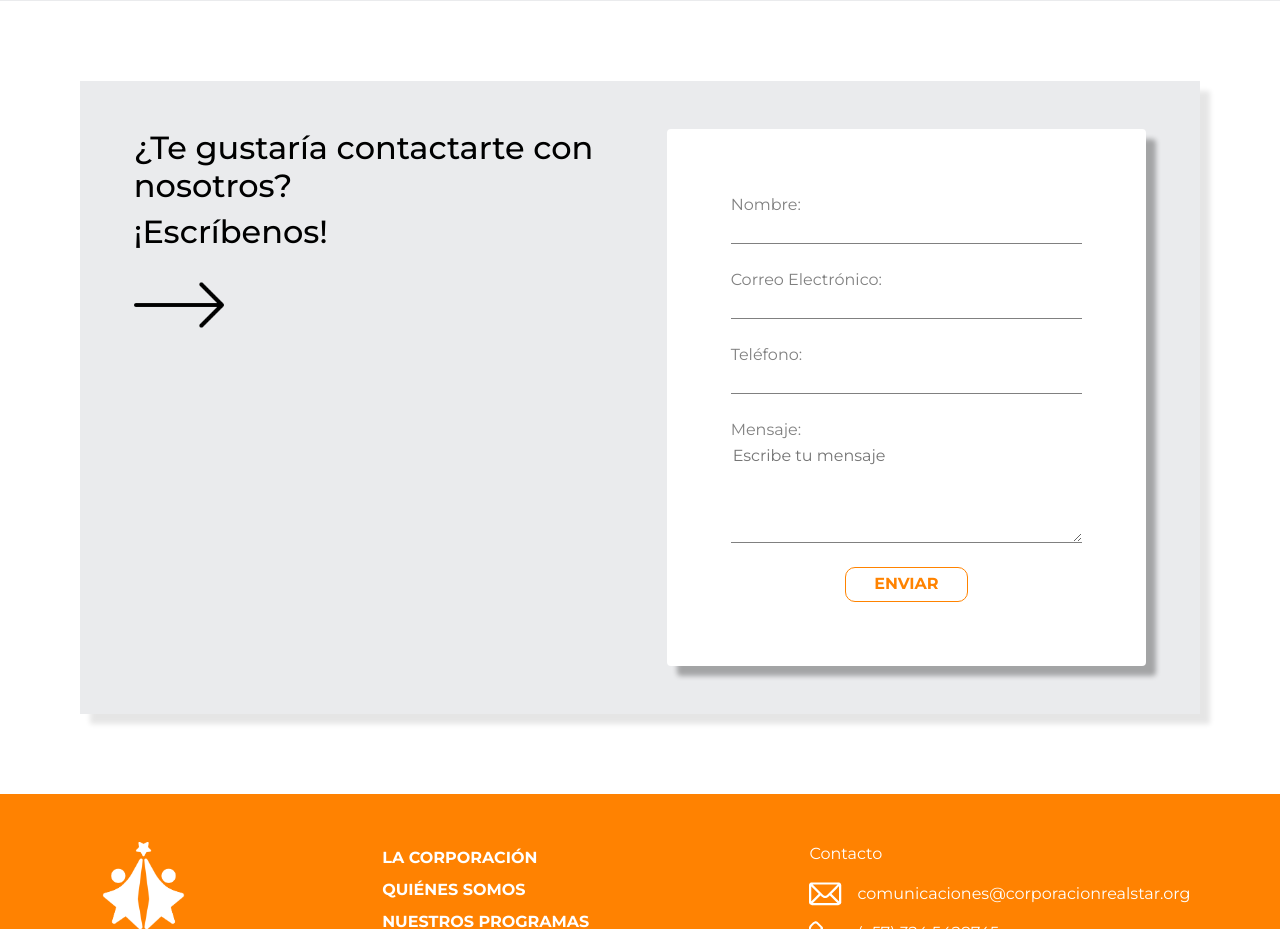
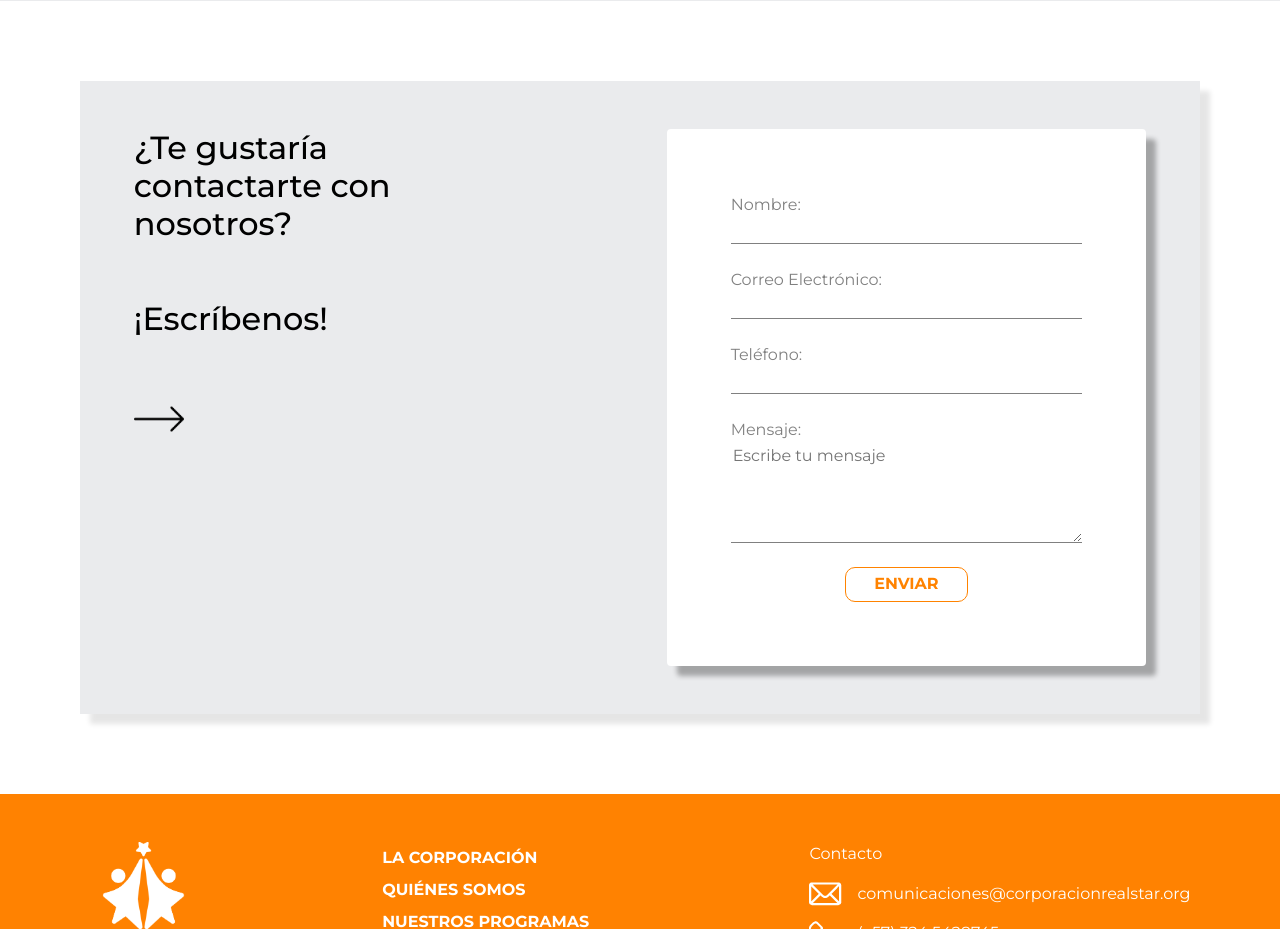
Before and after one commit to munozjeff/REALSTAR, a React (Vite) app in the folder client/: page / in a window 1280 px wide. Shown: the part 8500-9429 px from the top of the page. Built offline with nearby package versions, Linux system fonts and the light colour scheme; the HTML template or start-up script is replaced by a standard one; a web font is replaced by a local one.

Commit message:
margin contact form

```diff
--- a/client/src/components/Contact/Contact.jsx
+++ b/client/src/components/Contact/Contact.jsx
@@ -43,8 +43,13 @@ function Contact (){
     return(
         <section id="contact-form" className="contact-containet">
             <div className="contact-text">
-                <h2>¿Te gustaría contactarte con nosotros?</h2>
-                <h2>¡Escríbenos!</h2>
+                <div>
+                  <h2>¿Te gustaría <br/> contactarte con <br/> nosotros?</h2>
+                </div>
+                <div>
+                  <h2>¡Escríbenos!</h2>
+                </div>
+
                 <div>
                     <img src={right_arrow} alt="right-arrow"/>
                 </div>
--- a/client/src/components/Contact/styles.css
+++ b/client/src/components/Contact/styles.css
@@ -18,11 +18,13 @@
     width: 45%;
 }
 .contact-text div{
-    width: 50px;
-    height: 90px;
+    margin-bottom: 3rem;
+    width: auto;
+    height: auto;
 }
 .contact-text div img{
     object-fit: cover;
+    width: 50px;
     height: 100%;
 }
 .form-container{
```
